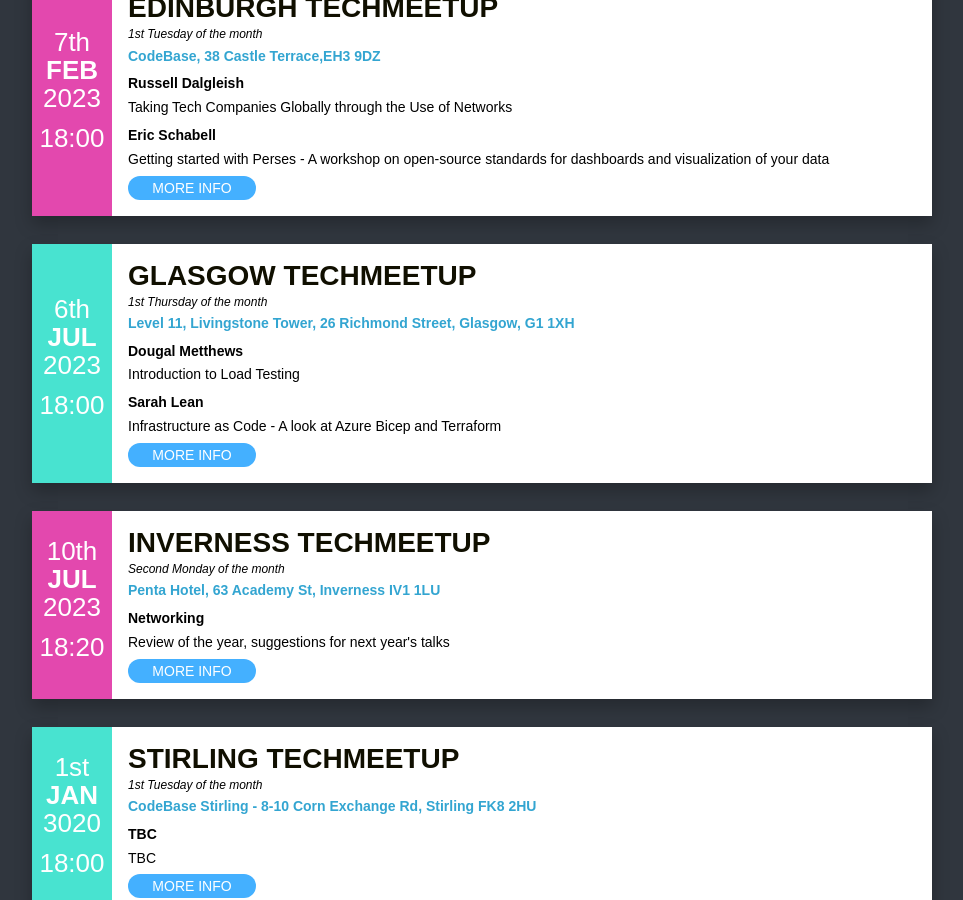
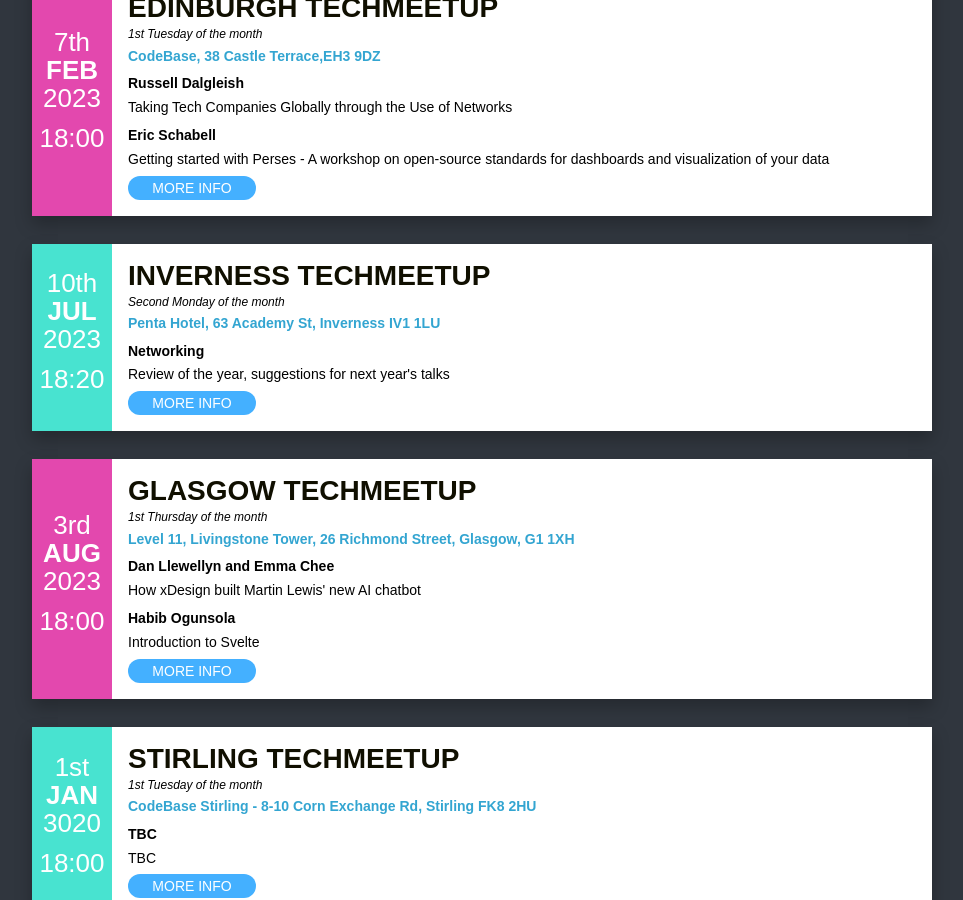
Before and after one commit to techmeetup/techmeetup.co.uk, a Jekyll site: the page built from index.html, in a window 1280 px wide and 900 px high, scrolled down 377 px. Shown: the whole window, without its empty margins (158-1121 px from the left). Built offline with Jekyll 4.4.1, drawn with Linux system fonts in a browser that asks for light colours.

Commit message:
Update Glasgow for August

```diff
--- a/_data/index.json
+++ b/_data/index.json
@@ -29,15 +29,15 @@
       "address": "Level 11, Livingstone Tower, 26 Richmond Street, Glasgow, G1 1XH"
     },
     "active": "true",
-    "date": "2023-07-06T18:00:00Z",
+    "date": "2023-08-03T18:00:00Z",
     "speakers": [
       {
-        "name": "Dougal Metthews",
-        "talk": "Introduction to Load Testing"
+        "name": "Dan Llewellyn and Emma Chee﻿",
+        "talk": "How xDesign built Martin Lewis' new AI chatbot"
       },
       {
-        "name": "Sarah Lean",
-        "talk": "Infrastructure as Code - A look at Azure Bicep and Terraform"
+        "name": "Habib Ogunsola",
+        "talk": "Introduction to Svelte"
       }
     ]
   },
```
